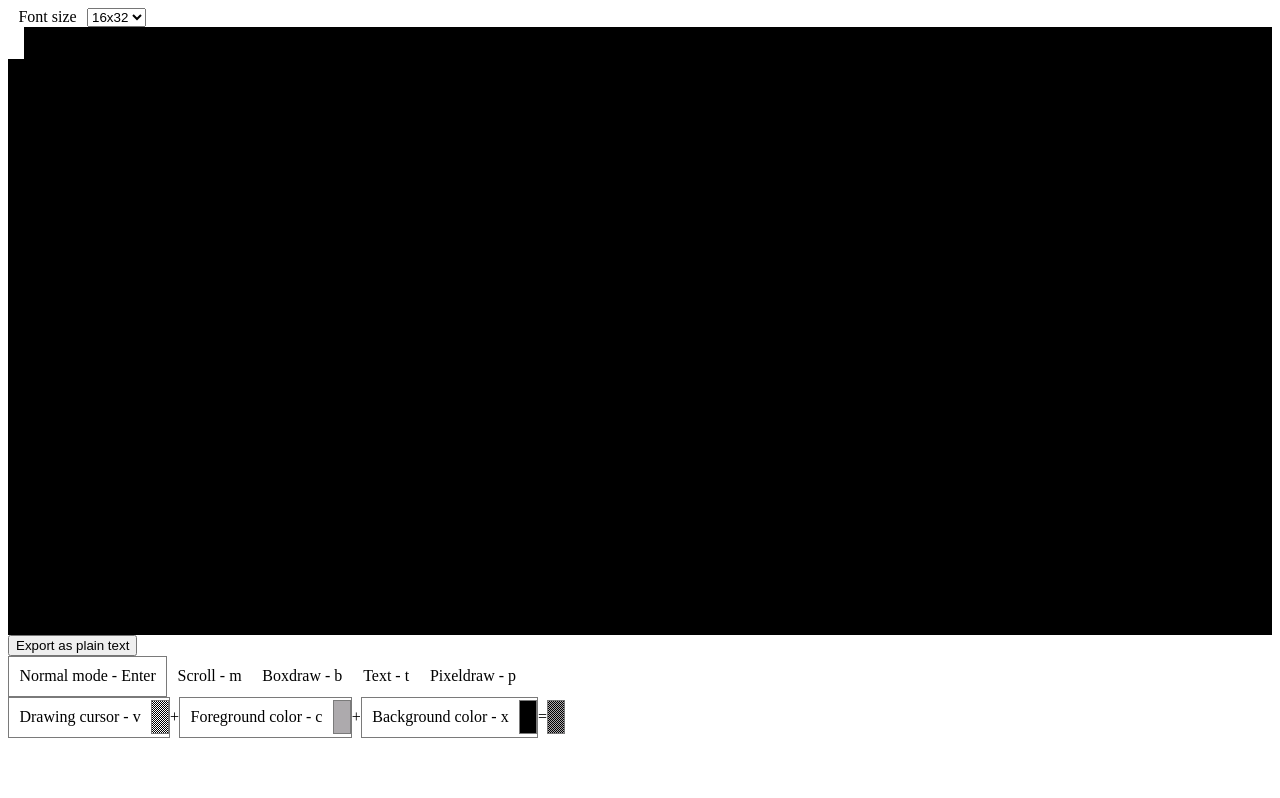
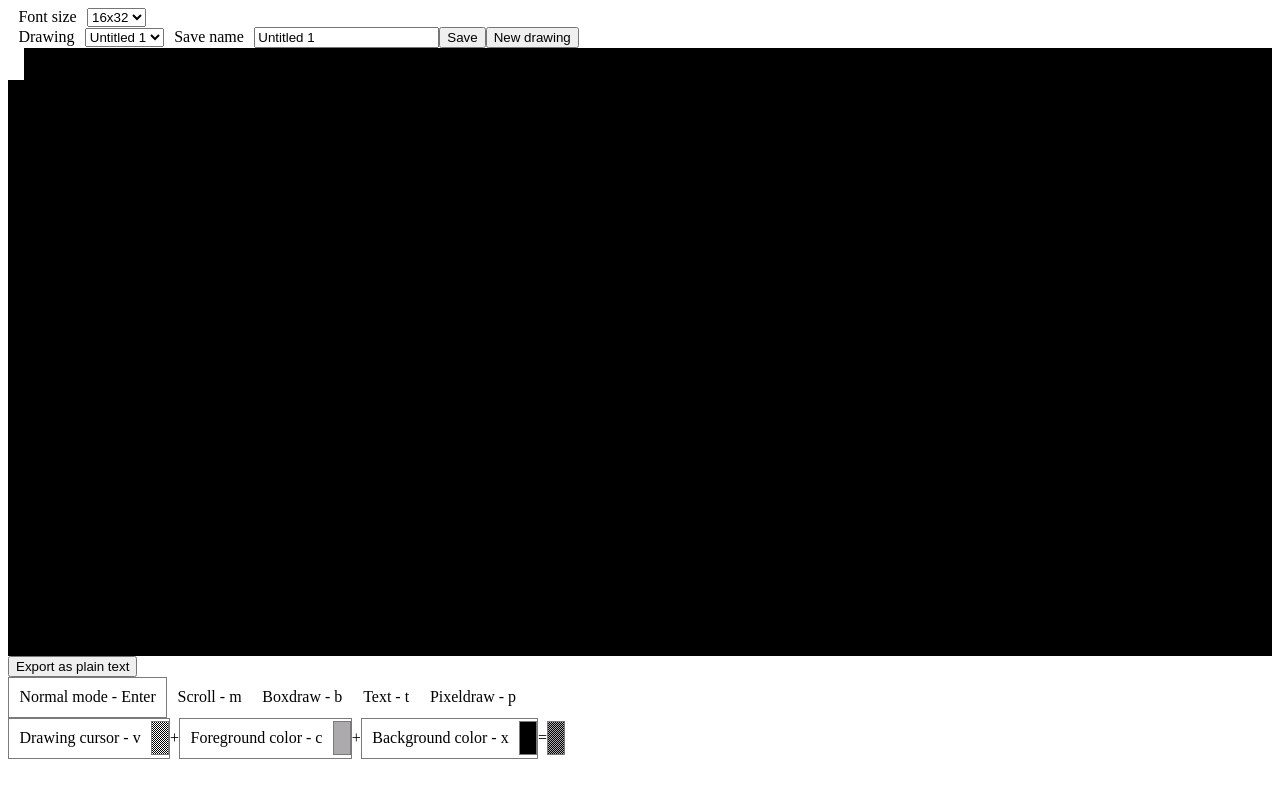
Before and after one commit to stefaneusunt/drawpy, an Angular app: page / in a window 1280 px wide. Built offline with nearby package versions, Linux system fonts and the light colour scheme.

Commit message:
Added mutiple drawings support + localStorage saving

```diff
--- a/src/app/app.component.html
+++ b/src/app/app.component.html
@@ -1,3 +1,4 @@
+<div>
   <label>Font size</label>
   <select #sizes (change)="fontwidth = +sizes.value">
     <option value="8">8x16</option>
@@ -7,6 +8,17 @@
     <option value="14">14x28</option>
     <option value="16" selected="selected">16x32</option>
   </select>
+  <br>
+  <label>Drawing</label>
+  <select #draw (change)="DrawStorage.save_current_draw(); DrawStorage.current_id = draw.value; DrawStorage.load_current_draw()"
+          [value]="DrawStorage.current_id">
+    <option *ngFor="let id of Object.keys(DrawStorage.id2name)" [value]="id">{{DrawStorage.id2name[id]}}</option>
+  </select>
+  <label>Save name</label>
+  <input type="text" [(ngModel)]="DrawStorage.id2name[DrawStorage.current_id]"
+         (focus)="freeze_draw()" (blur)="unfreeze_draw()">
+  <button (click)="DrawStorage.save_current_draw()">Save</button>
+  <button (click)="DrawStorage.new_drawing()" >New drawing</button>
   <draw-console-display [fontwidth]="fontwidth" ></draw-console-display>
   <draw-text-export></draw-text-export>
   <div>
@@ -42,3 +54,4 @@
                          [fontwidth]="16" [fg]="ColorChange.fg" [bg]="ColorChange.bg"></draw-console-char>
     </div>
   </div>
+</div>
--- a/src/app/app.component.ts
+++ b/src/app/app.component.ts
@@ -2,6 +2,7 @@ import { Component } from '@angular/core';
 import {NormalDrawService} from './modes/normal-draw.service';
 import {ColorChangeService} from './color-changer/color-change.service';
 import {ModesStatusProviderService} from './modes-manager/modes-status-provider.service';
+import {DrawingsStorageService} from "./services/drawings-storage.service";
 
 @Component({
   selector: 'draw-root',
@@ -13,10 +14,26 @@ export class AppComponent {
   NormalMode;
   ColorChange;
   ModesStatus;
+  DrawStorage;
+  Object;
+  a = false;
+  console;
   constructor(private normalMode: NormalDrawService, private colorchange: ColorChangeService,
-              private modMgr: ModesStatusProviderService) {
+              private modMgr: ModesStatusProviderService, private drawstor: DrawingsStorageService) {
     this.NormalMode = normalMode;
     this.ColorChange = colorchange;
     this.ModesStatus = modMgr;
+    this.DrawStorage = drawstor;
+    this.Object = Object;
+    this.console = console;
+  }
+  freeze_draw() {
+    //Makes the main draw app not respond to any input, used while the user is typying something in the savefile box
+    this.modMgr.saveModesStatus();
+    this.modMgr.deactivateAll();
+  }
+  unfreeze_draw() {
+    //Restores normal functionality
+    this.modMgr.restoreModesStatus();
   }
 }
--- a/src/app/app.module.ts
+++ b/src/app/app.module.ts
@@ -27,6 +27,7 @@ import {ControlsService} from './services/controls.service';
 import { PixelDrawCursorComponent } from './modes/pixeldraw/pixel-draw-cursor/pixel-draw-cursor.component';
 import {PixelDrawCursorService} from "./modes/pixeldraw/pixel-draw-cursor.service";
 import {PixelDrawModeService} from "./modes/pixeldraw/pixel-draw-mode.service";
+import {DrawingsStorageService} from "./services/drawings-storage.service";
 
 @NgModule({
   declarations: [
@@ -60,7 +61,8 @@ import {PixelDrawModeService} from "./modes/pixeldraw/pixel-draw-mode.service";
     CssInjectorService,
     ControlsService,
     PixelDrawCursorService,
-    PixelDrawModeService
+    PixelDrawModeService,
+    DrawingsStorageService
   ],
   bootstrap: [AppComponent]
 })
--- a/src/app/modes-manager/modes-manager.service.ts
+++ b/src/app/modes-manager/modes-manager.service.ts
@@ -38,7 +38,7 @@ export class ModesManagerService {
     console.log(key);
     for (const serv of Object.keys(this)) {
       if (this.modesStatus.modes[serv]) {
-        event.preventDefault();
+        // event.preventDefault();
         this[serv].handle(event);
       }
     }
--- a/src/app/modes-manager/modes-status-provider.service.ts
+++ b/src/app/modes-manager/modes-status-provider.service.ts
@@ -14,6 +14,7 @@ export class ModesStatusProviderService {
     pixelcursor: false,
     pixeldraw: false
   };
+  saved_modes = {};
 
   constructor() { }
   deactivateAll() {
@@ -45,4 +46,17 @@ export class ModesStatusProviderService {
     this.deactivateAll();
     this.activate(['normal_mode', 'cursor_movement', 'color_changer', 'mode_switcher']);
   }
+
+  saveModesStatus() {
+    this.saved_modes = {};
+    for (const mode in this.modes) {
+      this.saved_modes[mode] = this.modes[mode];
+    }
+  }
+
+  restoreModesStatus() {
+    for (const mode in this.saved_modes) {
+      this.modes[mode] = this.saved_modes[mode];
+    }
+  }
 }
--- a/src/app/modes/normal-draw.service.ts
+++ b/src/app/modes/normal-draw.service.ts
@@ -23,7 +23,6 @@ export class NormalDrawService implements DrawMode {
         this.colorchangeServ.fg, this.colorchangeServ.bg);
     }
     if (key === 'Backspace') {
-      event.preventDefault();
       this.charsServ.remove_char(this.cursServ.x, this.cursServ.y);
     }
     if (key === 'v') {
--- a/src/app/modes/pixeldraw/pixel-draw-mode.service.ts
+++ b/src/app/modes/pixeldraw/pixel-draw-mode.service.ts
@@ -41,7 +41,7 @@ export class PixelDrawModeService implements DrawMode {
       }
     }
     // Treat some special cases
-    if (event.key === this.controls.draw) {
+    if (event.key === this.controls.draw || event.key === 'Backspace') {
       if (cell[0] === cell[1]) {
         if (cell[0] !== 0) {
           // The top and bottom part are the same, we add a full block
--- /dev/null
+++ b/src/app/services/drawings-storage.service.ts
@@ -0,0 +1,71 @@
+import { Injectable } from '@angular/core';
+import {ConsoleDataService} from '../console-display/console-data.service';
+
+// The service that holds the saved drawings
+
+@Injectable()
+export class DrawingsStorageService {
+  id2name = {};
+  current_id; // The id that is currently selected by the user
+  next_id = 1;
+  constructor(private consoleData: ConsoleDataService) {
+    // Check if we have any data in local storage
+    if (localStorage['next_id'] != undefined) {
+      // Load the data
+      this.next_id = parseInt(localStorage['next_id']);
+      this.id2name = JSON.parse(localStorage['id2name']);
+      const ids = Object.keys(this.id2name);
+      this.current_id = ids[ids.length - 1];
+      this.load_current_draw();
+    } else {
+      // No data
+      this.id2name[0] = 'Untitled 1';
+      this.current_id = 0;
+    }
+  }
+
+  new_drawing() {
+    // Creates a new entry for a new drawing and selects it
+    let nr = 1;
+    while (true) {
+      let found = false;
+      for (const id in this.id2name) {
+        if (this.id2name[id] === `Untitled ${nr}`) {
+          found = true;
+          break;
+        }
+      }
+      if (found) {
+        // The Unitlted n name is already used
+        nr++;
+      } else {
+        // The name can be used
+        this.save_current_draw();
+        this.id2name[this.next_id] = `Untitled ${nr}`;
+        this.current_id = this.next_id;
+        this.next_id++;
+        this.consoleData.offset = [0, 0];
+        this.consoleData.chars = {};
+        break;
+      }
+    }
+  }
+
+  save_current_draw() {
+    // Saves the current draw into the local storage
+    localStorage['next_id'] = this.next_id.toString();
+    localStorage['id2name'] = JSON.stringify(this.id2name);
+    localStorage[`draw_${this.current_id}`] = JSON.stringify([this.consoleData.offset, this.consoleData.chars]);
+  }
+
+  load_current_draw() {
+    // Loads the draw with the current id into th console data service
+    const drawi = `draw_${this.current_id}`;
+    if (localStorage[drawi] != undefined) {
+      const data = JSON.parse(localStorage[drawi]);
+      this.consoleData.offset = data[0];
+      this.consoleData.chars = data[1];
+    }
+  }
+
+}
```
Lines whose indentation alone changed are shown as unchanged.
